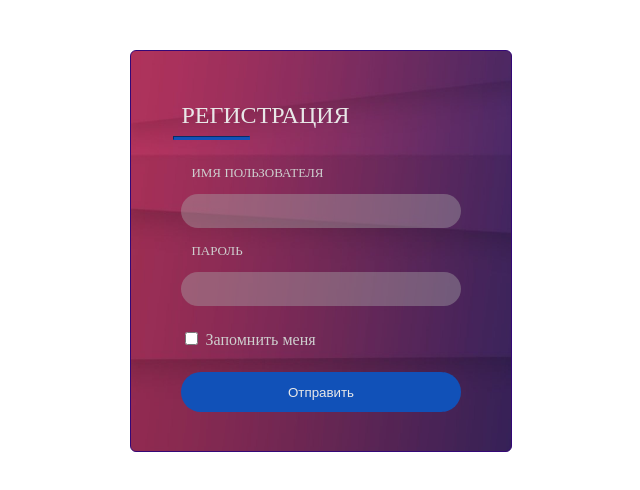
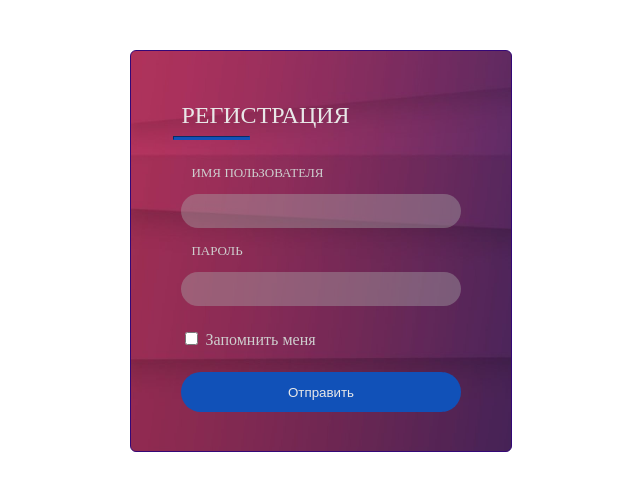
Before and after one commit to AaronR92/Web-Tasks, a plain HTML site: page hw01/index.html in a window 1280 px wide. Shown: the whole page, without its empty margins (319-959 px from the left). Drawn offline with nearby package versions, Linux system fonts and the light colour scheme.

Commit message:
Bug fixed

```diff
--- a/hw01/style.css
+++ b/hw01/style.css
@@ -5,7 +5,7 @@
     border-radius: 6px;
     margin: 50px auto;
     background-image: url("01.jpg");
-    background-size: 500px 550px;
+    background-size: 600px 550px;
     background-repeat: no-repeat;
     font-family: "Open Sans";
 }
```
